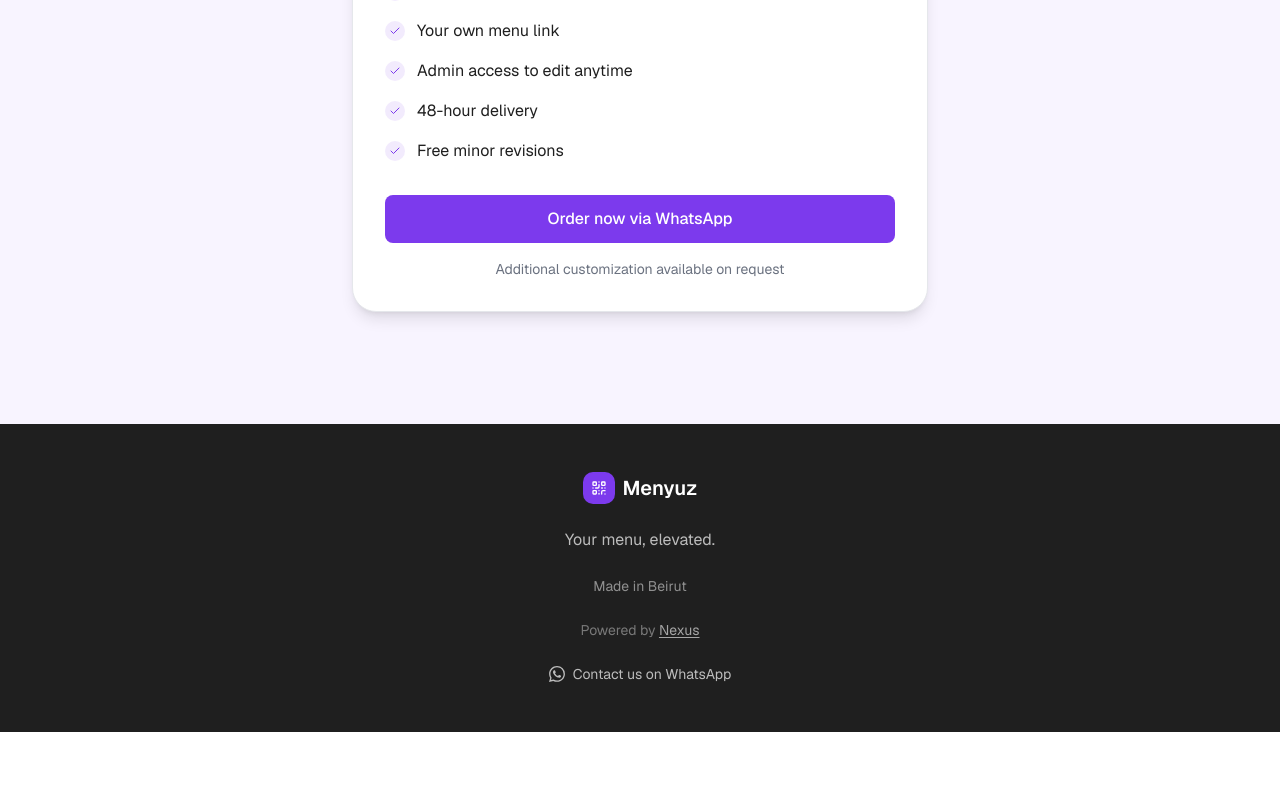
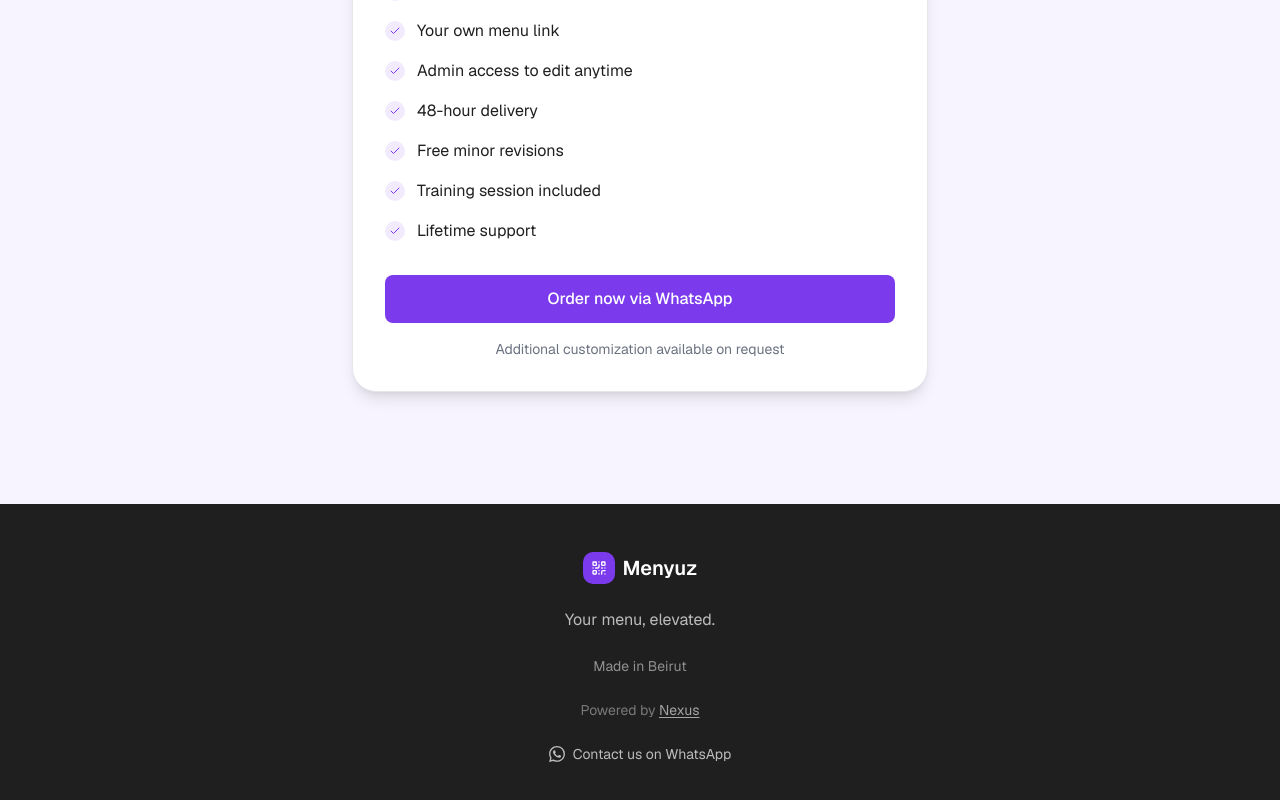
Before and after one commit to Mohamad44c/menyuz, a Next.js app: page / in a window 1280 px wide. Shown: the part 3112-3912 px from the top of the page. Before the commit the page ends 3844 px from the top, so only its background shows below. Built offline with nearby package versions, Linux system fonts and the light colour scheme.

Commit message:
feat: update hero section link to point to live demo and expand pricing section with new features including training session and lifetime support

```diff
--- a/components/hero-section.tsx
+++ b/components/hero-section.tsx
@@ -34,7 +34,7 @@ export function HeroSection() {
             </Link>
           </Button>
           <Link
-            href="#demo"
+            href="https://menyuz-demo.vercel.app/"
             className="inline-flex items-center gap-1 text-base font-medium text-primary transition-colors hover:text-primary/80"
           >
             See a live demo
--- a/components/pricing-section.tsx
+++ b/components/pricing-section.tsx
@@ -9,6 +9,8 @@ const included = [
   "Admin access to edit anytime",
   "48-hour delivery",
   "Free minor revisions",
+  "Training session included",
+  "Lifetime support",
 ]
 
 export function PricingSection() {
```
